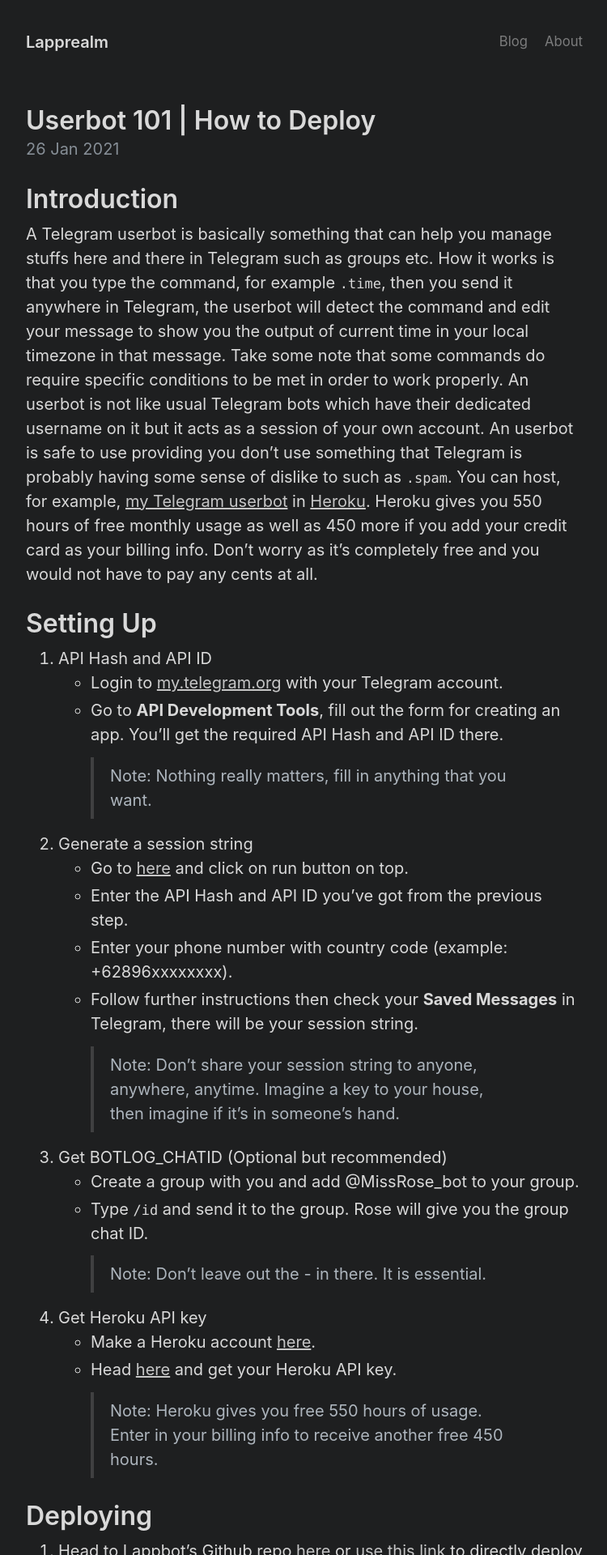
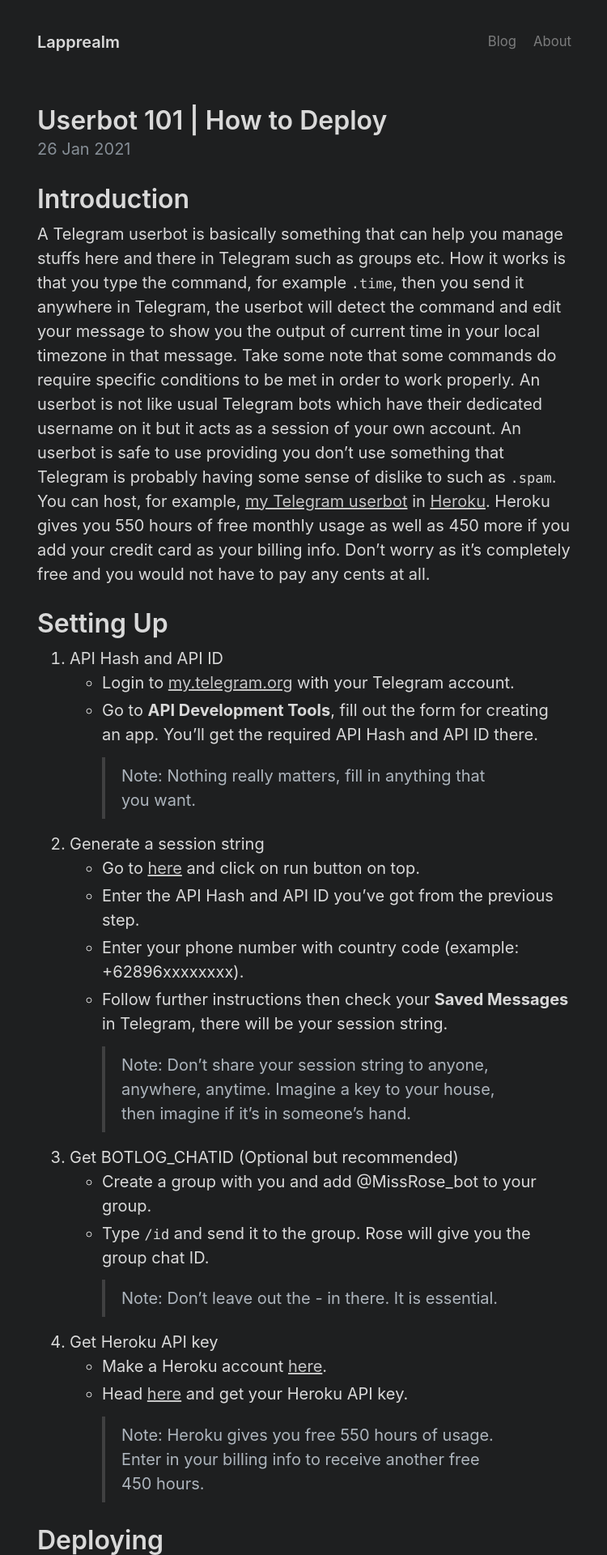
Before and after one commit to Juiux/next-port-landing, a Jekyll site: the page built from index.html, in a window 1280 px wide. Shown: the top 1920 px of the page at 81% size, without its empty margins (264-1014 px from the left). Built offline with Jekyll 4.4.1, drawn with Linux system fonts in a browser that asks for light colours; the list of posts is cut into pages by our own code.

Commit message:
layout: use fixed size instead of var value

```diff
--- a/_sass/_layout.scss
+++ b/_sass/_layout.scss
@@ -4,8 +4,8 @@
 
 .container {
   max-width: 45rem;
-  padding-left: var(--spacer);
-  padding-right: var(--spacer);
+  padding-left: 30px;
+  padding-right: 30px;
   margin-left:  auto;
   margin-right: auto;
 }
```
